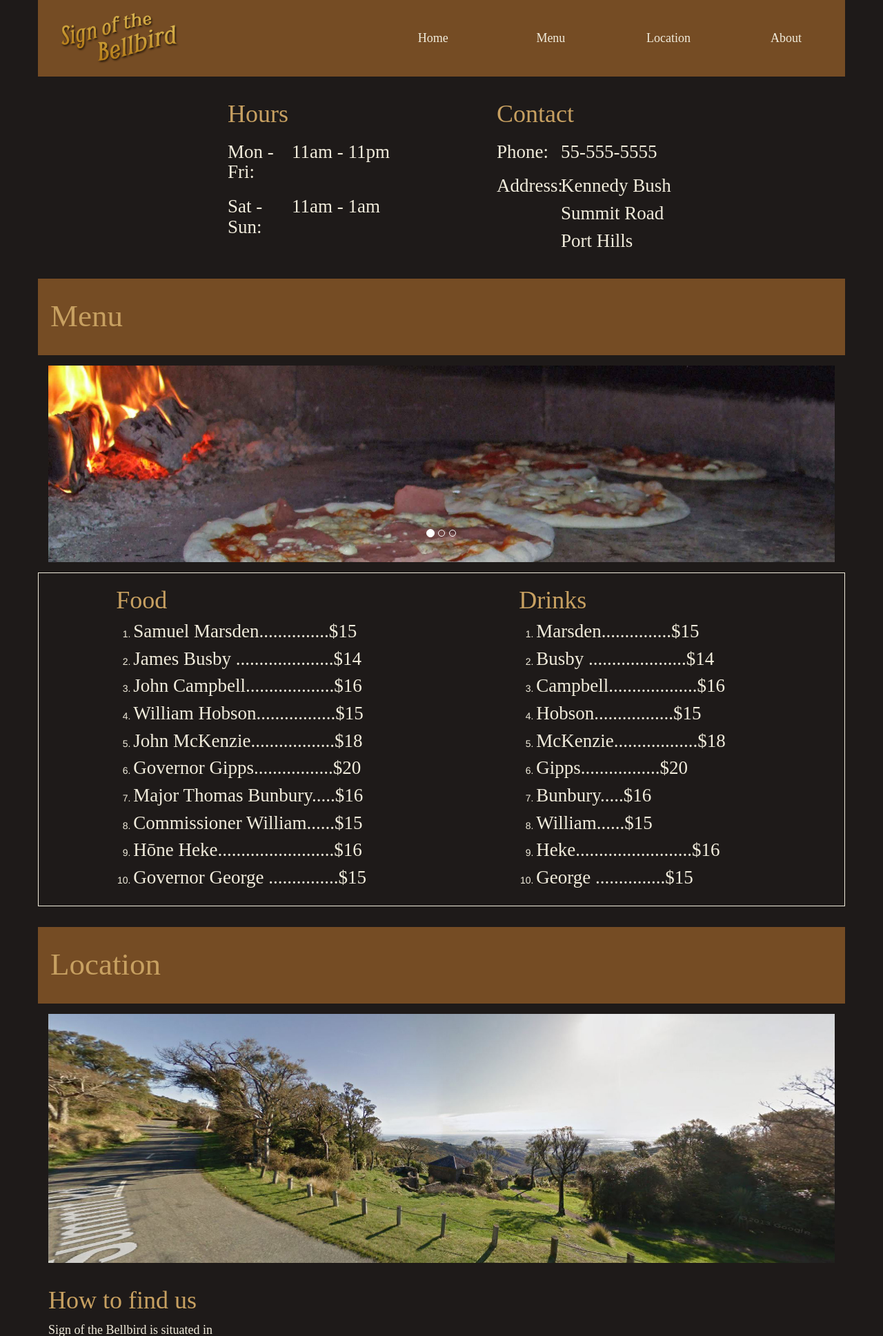
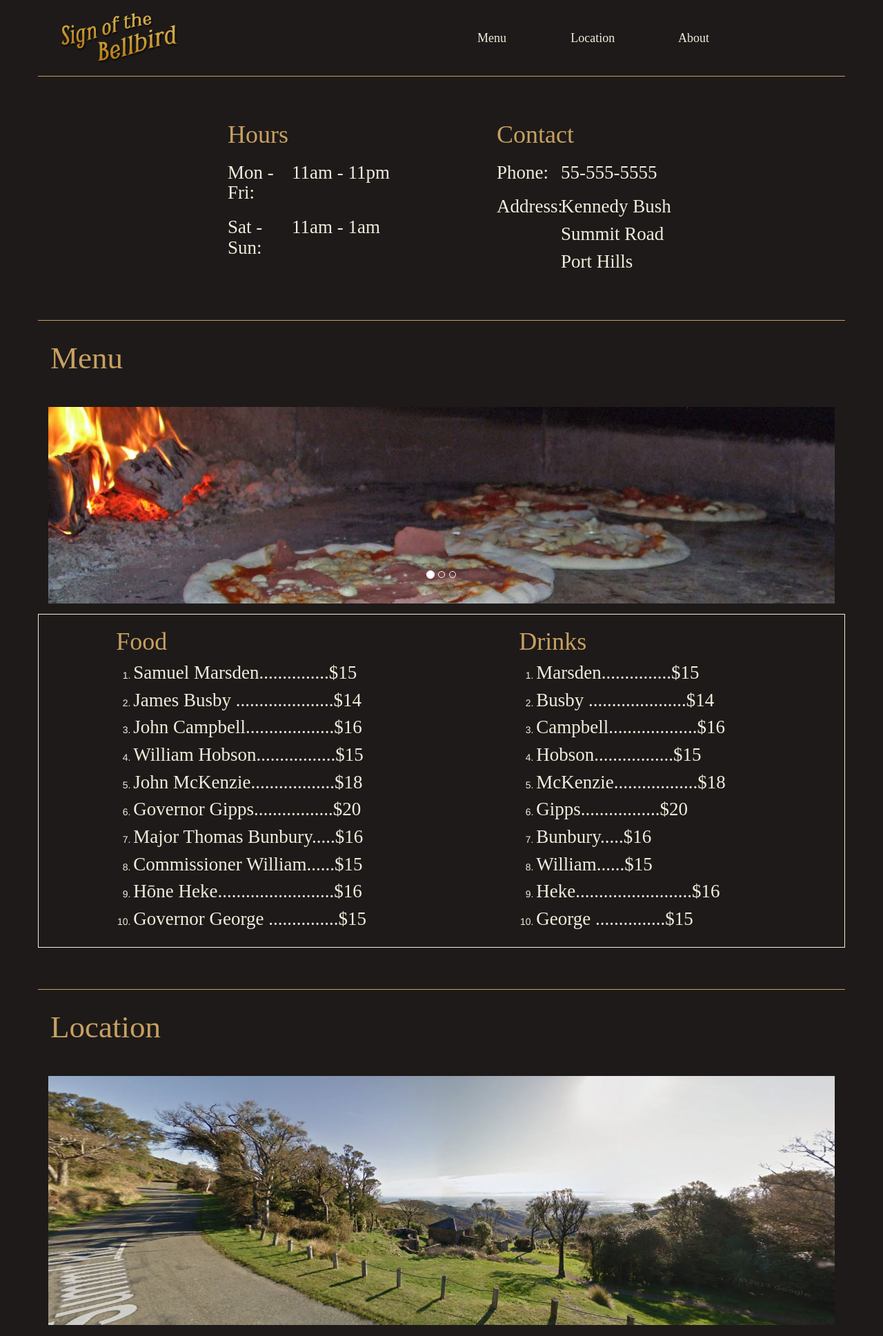
Before and after one commit to andrewnick/ywbc_restaurant, a PHP site: page / in a window 1280 px wide. Shown: the top 1937 px of the page at 69% size. Run offline with PHP 8.4, Linux system fonts and the light colour scheme; a map, chart or similar area stays blank; some libraries are stand-ins or nearby versions; some web fonts are replaced; grey boxes are pictures that could not be loaded.

Commit message:
added padding for contact info. Removed brown heading strips and replaced with top boarders

```diff
--- a/assets/scss/_content.scss
+++ b/assets/scss/_content.scss
@@ -12,6 +12,7 @@
 	background-color: $dark;
 
 	padding-bottom: $gridheight*10;
+	padding-top: $gridheight*10;
 }
 
 .content_info_title{
@@ -21,7 +22,8 @@
 .content_header{
 	padding-top: 10px;
 	padding-left: $gridheight * 6;
-	background-color: $lite-brown;
+	@include addBorder($gold, $width: 1px, $top: true);
+//	background-color: $lite-brown;
 	height: $header_height;
 }
 
--- a/assets/scss/_header.scss
+++ b/assets/scss/_header.scss
@@ -1,6 +1,7 @@
 .header_background{
 	height: $header_height;
-	background-color: $lite-brown;
+	@include addBorder($gold, $width: 1px, $bottom: true);
+	//background-color: $lite-brown;
 }
 
 .header_logo {
--- a/assets/scss/_nav.scss
+++ b/assets/scss/_nav.scss
@@ -1,9 +1,10 @@
 .nav_menu {
 	position: fixed;
-	margin-top: $header_height;
+	margin-top: $header_height - 1;
 
 	@include respond ($tablet){
 		margin-top: 0px;
+		margin-left: 195px;
 		position: relative;
 		line-height: $header_height;
 	}
@@ -25,7 +26,7 @@
 
 	height: $gridheight * 20;
 	line-height: $gridheight *20;
-	background-color: $lite-brown;
+	//background-color: $lite-brown;
 	@include addBorder($gold, $width: 1px, $bottom: true);
 
 	@include respond ($tablet){
--- a/includes/header.php
+++ b/includes/header.php
@@ -12,12 +12,12 @@
 
 
 
-	<nav class='nav_menu col-xs-offset-3 col-xs-9 col-sm-offset-0 col-sm-8 col-md-offset-1 col-md-7'>
+	<nav class='nav_menu col-xs-offset-3 col-xs-9 col-sm-offset-0 col-sm-8 col-md-offset-2 col-md-6'>
 		<div class="row">
+<!-- 			<div class="col-xs-12 col-sm-3 nav_item_container nav_item_container--first">
+				<a class="nav_item" href='#'>Home</a>
+			</div> -->
 			<div class="col-xs-12 col-sm-3 nav_item_container nav_item_container--first">
-				<a class="nav_item" href='#'>Home</a>
-			</div>
-			<div class="col-xs-12 col-sm-3 nav_item_container">
 				<a class="nav_item" href='#menu'>Menu</a>
 			</div>
 			<div class="col-xs-12 col-sm-3 nav_item_container">
```
Also changed, not shown: assets/css/main.css.
